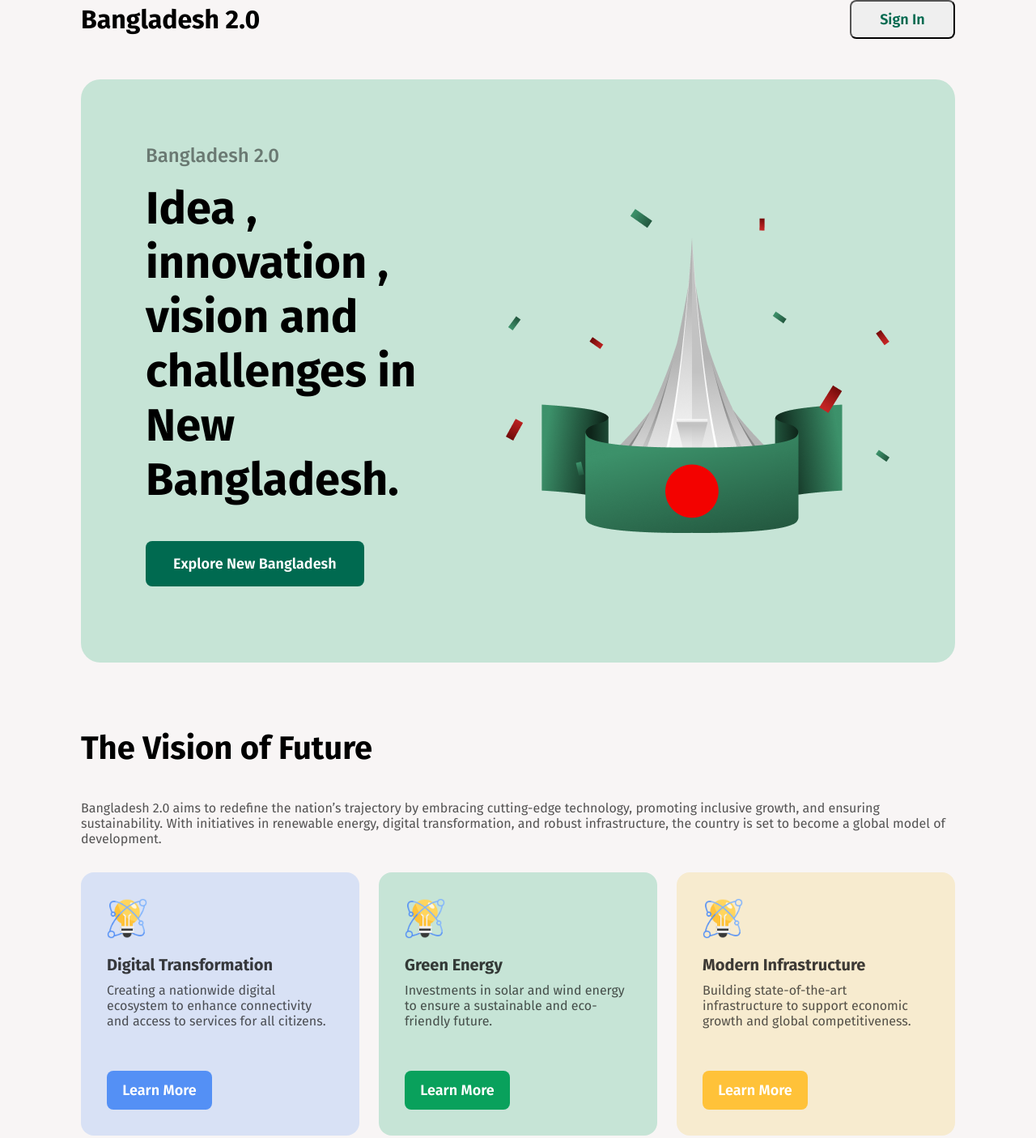
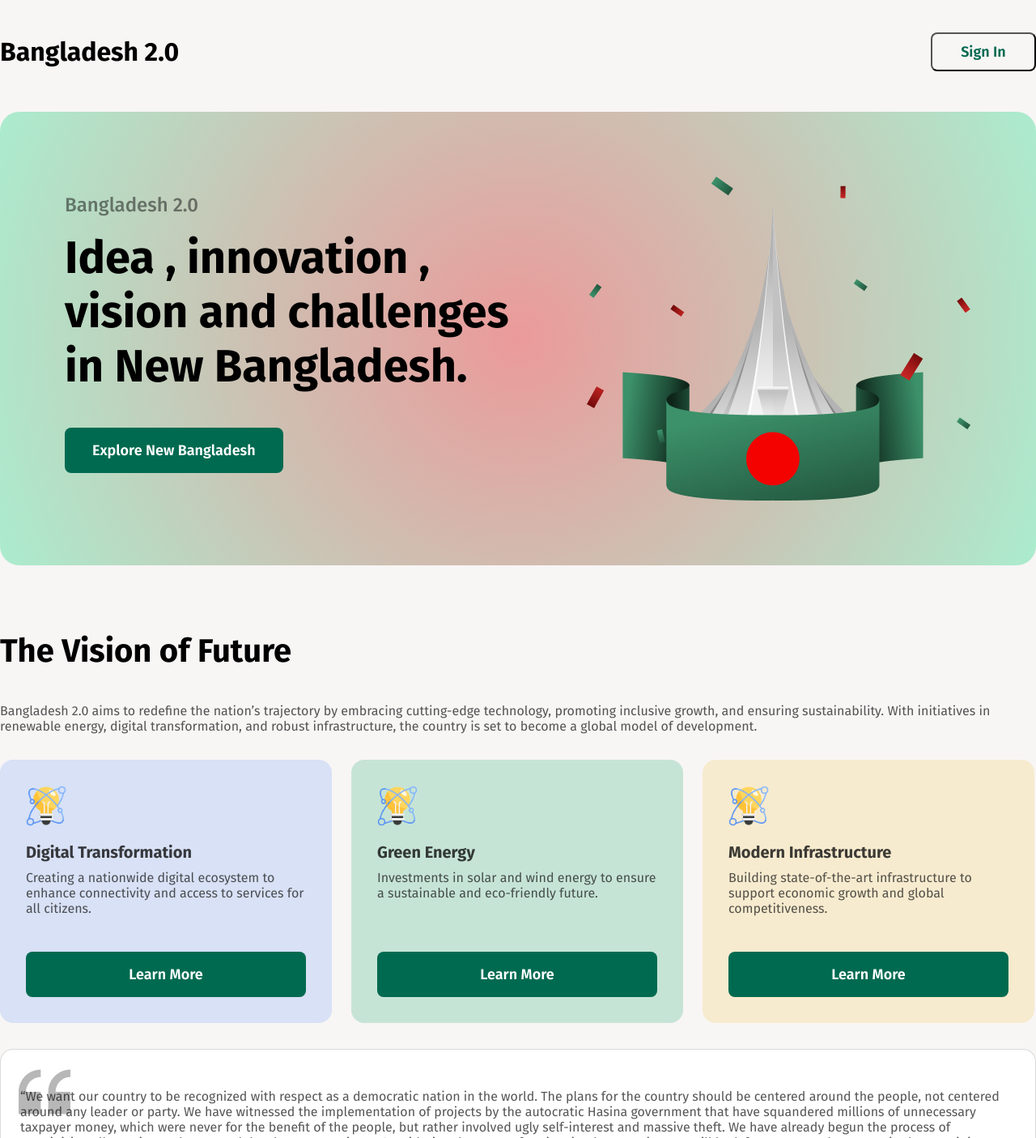
Before and after one commit to Amdad09/Assignment-1.0, a plain HTML site: page index.html in a window 1280 px wide. Shown: the top 1405 px of the page at 81% size. Drawn offline with Linux system fonts and the light colour scheme.

Commit message:
background color added with body and banner

```diff
--- a/index.html
+++ b/index.html
@@ -33,19 +33,19 @@
                     <img src="./assets/card-icon.png" alt="Card image" width="50" height="50">
                     <h3 class="vision-title">Digital Transformation</h3>
                     <p class="description text-grow">Creating a nationwide digital ecosystem to enhance connectivity and access to services for all citizens.</p>
-                    <button class="primary-btn vision-btn">Learn More</button>
+                    <button class="explore">Learn More</button>
                 </div>
                 <div class="vision energy-box">
                     <img src="./assets/card-icon.png" alt="Card image" width="50" height="50">
                     <h3 class="vision-title">Green Energy</h3>
                     <p class="description text-grow">Investments in solar and wind energy to ensure a sustainable and eco-friendly future.</p>
-                    <button class="primary-btn energy-btn vision-btn">Learn More</button>
+                    <button class="explore">Learn More</button>
                 </div>
                 <div class="vision modern-box">
                     <img src="./assets/card-icon.png" alt="Card image" width="50" height="50">
                     <h3 class="vision-title">Modern Infrastructure</h3>
                     <p class="description text-grow">Building state-of-the-art infrastructure to support economic growth and global competitiveness. </p>
-                    <button class="primary-btn vision-btn modern-btn">Learn More</button>
+                    <button class="explore">Learn More</button>
                 </div>
             </div>
             <!-- Quotetion part -->
--- a/styles.css
+++ b/styles.css
@@ -24,8 +24,9 @@ body {
   background-color: rgb(248, 245, 245);
 }
 
-header, main {
-  width: 1080px;
+header,
+main {
+  width: 1280px;
   margin: 0 auto;
 }
 
@@ -37,6 +38,7 @@ footer {
   display: flex;
   justify-content: space-between;
   align-items: center;
+  padding-top: 40px;
 }
 
 .logo {
@@ -53,11 +55,25 @@ footer {
   color: rgb(0, 106, 80);
   font-size: 18px;
   font-weight: 600;
+  cursor: pointer;
+  transition: 0.5s ease;
+  background-color: transparent;
+}
+
+.primary-btn:hover {
+  background-color: rgb(0, 106, 80);
+  border: none;
+  color: #fff;
 }
 
 .banner {
   border-radius: 24px;
-  background: rgb(198, 228, 214);
+  background-image: radial-gradient(
+    circle,
+    rgb(235, 154, 154),
+    rgb(171, 236, 206)
+  );
+  /* background: rgb(198, 228, 214); */
   display: flex;
   align-items: center;
   gap: 4em;
@@ -67,7 +83,6 @@ footer {
 
 .bangladesh {
   color: rgba(14, 14, 14, 0.5);
-  font-family: Fira Sans;
   font-size: 24px;
   font-weight: 500;
 }
@@ -89,6 +104,7 @@ footer {
   color: #fff;
   padding: 17px 34px 17px 34px;
   border: none;
+  cursor: pointer;
 }
 
 /* Main part  */
@@ -123,17 +139,13 @@ main {
   width: 410px;
 }
 
-.vision-btn {
-  background-color: rgb(84, 144, 245);
-  color: #fff;
-  cursor: pointer;
-  border: none;
+.explore:hover{
+  background-color: none;
 }
 
 .modern-box {
   background-color: rgb(247, 235, 207);
 }
-/* rgb(228, 198, 198) */
 .energy-box {
   background-color: rgb(198, 228, 214);
 }
@@ -187,7 +199,7 @@ main {
   gap: 2em;
   padding: 3em;
   border-radius: 1.5em;
-  border: 2px solid black;
+  background: rgb(255, 255, 255);
   align-items: center;
   margin-top: 2em;
 }
@@ -197,7 +209,7 @@ main {
   gap: 2em;
   padding: 3em;
   border-radius: 1.5em;
-  border: 2px solid black;
+  background: rgb(255, 255, 255);
   align-items: center;
   margin-top: 2em;
 }
@@ -300,17 +312,17 @@ main {
   border: none;
 }
 
-footer{
+footer {
   text-align: center;
 }
 .footer-text {
   border-bottom: 1px solid rgba(14, 14, 14, 0.1);
   padding-bottom: 3em;
 }
-.social-site{
+.social-site {
   margin: 3em;
 }
 
-.instagram{
+.instagram {
   margin: 0 23px;
 }
```
